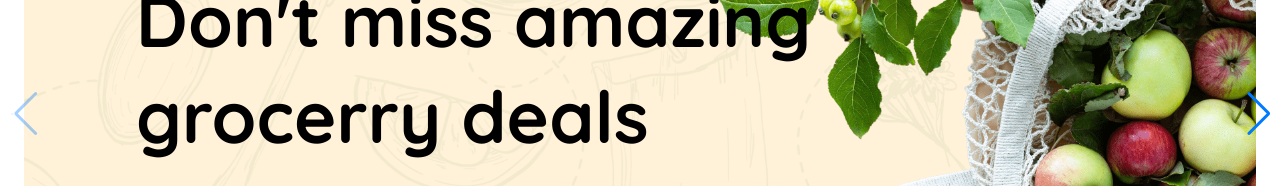
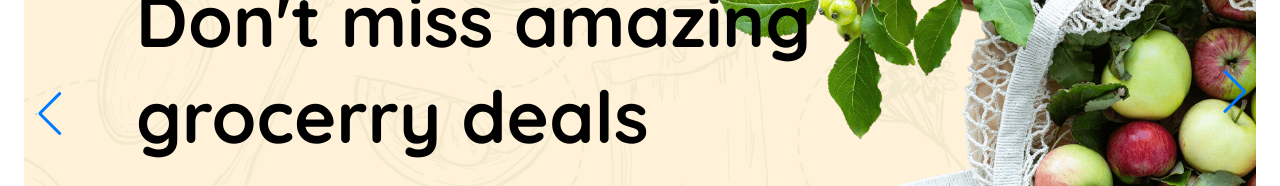
Before and after one commit to Abdul-Hafeez5/E-Commerce-Website-clone, a React (Create React App) app: page / in a window 1280 px wide. Shown: the part 456-642 px from the top of the page. Built offline with nearby package versions, Linux system fonts and the light colour scheme.

Commit message:
Complete HeroSec with autoplay

```diff
--- /dev/null
+++ b/src/components/sliders/HeroSlider.css
@@ -0,0 +1,17 @@
+
+.swiper-button-prev {
+    background-color: white; /* Customize button color */
+    /* Add additional styles as needed */
+  }
+
+  .swiper-button-next {
+    background-color: white; /* Customize button color */
+    /* Add additional styles as needed */
+  }
+  .swiper-button-prev::before {
+    content: url('path/to/your/prev-icon.svg'); /* Replace with your custom icon */
+  }
+
+  .swiper-button-next::before {
+    content: url('path/to/your/next-icon.svg'); /* Replace with your custom icon */
+  }
--- a/src/components/sliders/HeroSlider.jsx
+++ b/src/components/sliders/HeroSlider.jsx
@@ -1,51 +1,54 @@
-import React from "react";
+import React, { useRef } from "react";
 import "swiper/css";
 import "swiper/css/navigation";
 import "swiper/css/pagination";
 import { Swiper, SwiperSlide } from "swiper/react";
-import { Navigation, Pagination } from "swiper/modules";
+import { Navigation, Pagination, Autoplay } from "swiper/modules";
 import { LiaLessThanSolid } from "react-icons/lia";
 import { LiaGreaterThanSolid } from "react-icons/lia";
 import { slider_1, slider_2 } from "../../assets/HeroSlider/index";
 import HeroSec from "../HeroSec";
+// import "./HeroSlider.css"
 const HeroSlider = () => {
+  const prevButtonRef = useRef(null);
+  const nextButtonRef = useRef(null);
   return (
+    <div className="relative">
+      <div className="ml-6 top-2/3 swiper-button-prev" ref={prevButtonRef}>
+        <LiaLessThanSolid />
+      </div>
+      <div
+        className="absolute mr-6 transform -translate-y-1/2 top-1/2 right-4 swiper-button-next"
+        ref={nextButtonRef}
+      >
+        <LiaGreaterThanSolid />
+      </div>
       <Swiper
         className="mt-10 lg:px-10"
         navigation={{
-        prevEl: ".swiper-button-prev ",
-        nextEl: ".swiper-button-next",
+          prevEl: prevButtonRef.current,
+          nextEl: nextButtonRef.current,
         }}
-      modules={[Navigation, Pagination]}
+        modules={[Navigation, Pagination, Autoplay]}
+        // autoplay={{ delay: 5000 }}
         pagination={{ clickable: true }}
       >
         <SwiperSlide>
-        <div className=" swiper-button-prev">
-          <LiaLessThanSolid />
-        </div>
           <HeroSec
             img={slider_1}
             heading={"Don't miss amazing grocerry deals"}
             subHeading={"sign up for daily newsletter"}
           />
-        <div className="swiper-button-next">
-          <LiaGreaterThanSolid />
-        </div>
         </SwiperSlide>
         <SwiperSlide>
-        <div className=" swiper-button-prev">
-          <LiaLessThanSolid />
-        </div>
           <HeroSec
             img={slider_2}
             heading={"Fresh vegetables Big discounts"}
             subHeading={"Save up to 50% off on your first order"}
           />
-        <div className="swiper-button-next">
-          <LiaGreaterThanSolid />
-        </div>
         </SwiperSlide>
       </Swiper>
+    </div>
   );
 };
 
```
Lines whose indentation alone changed are shown as unchanged.
